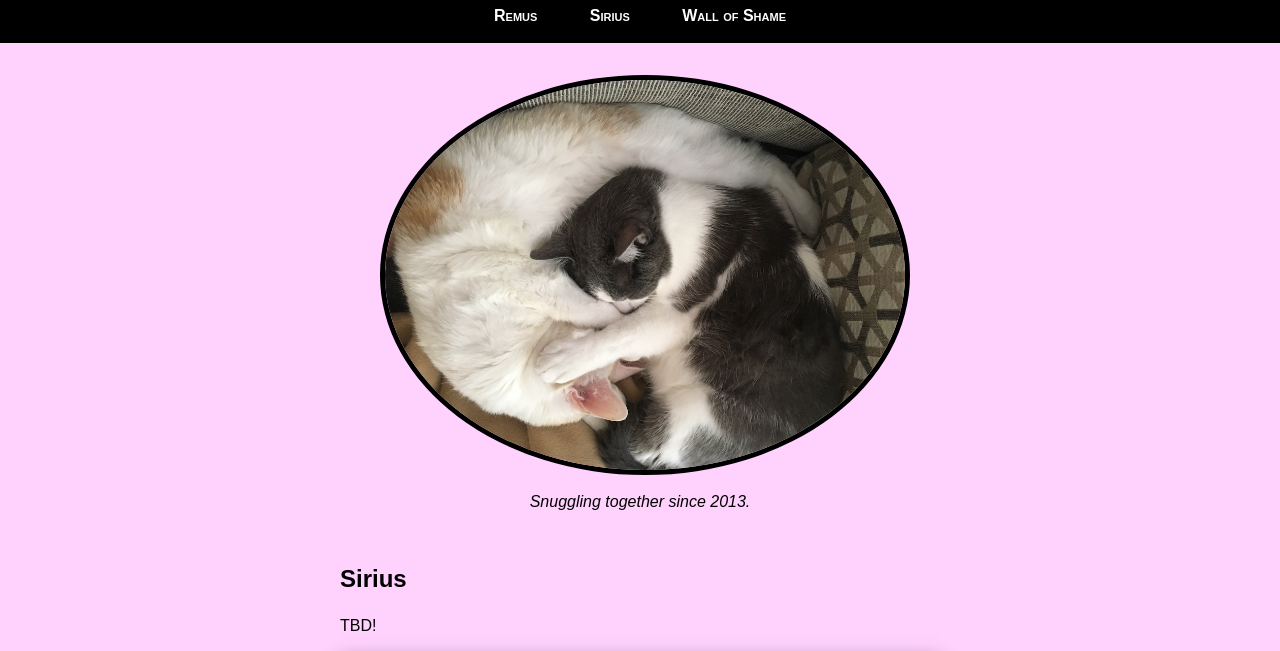
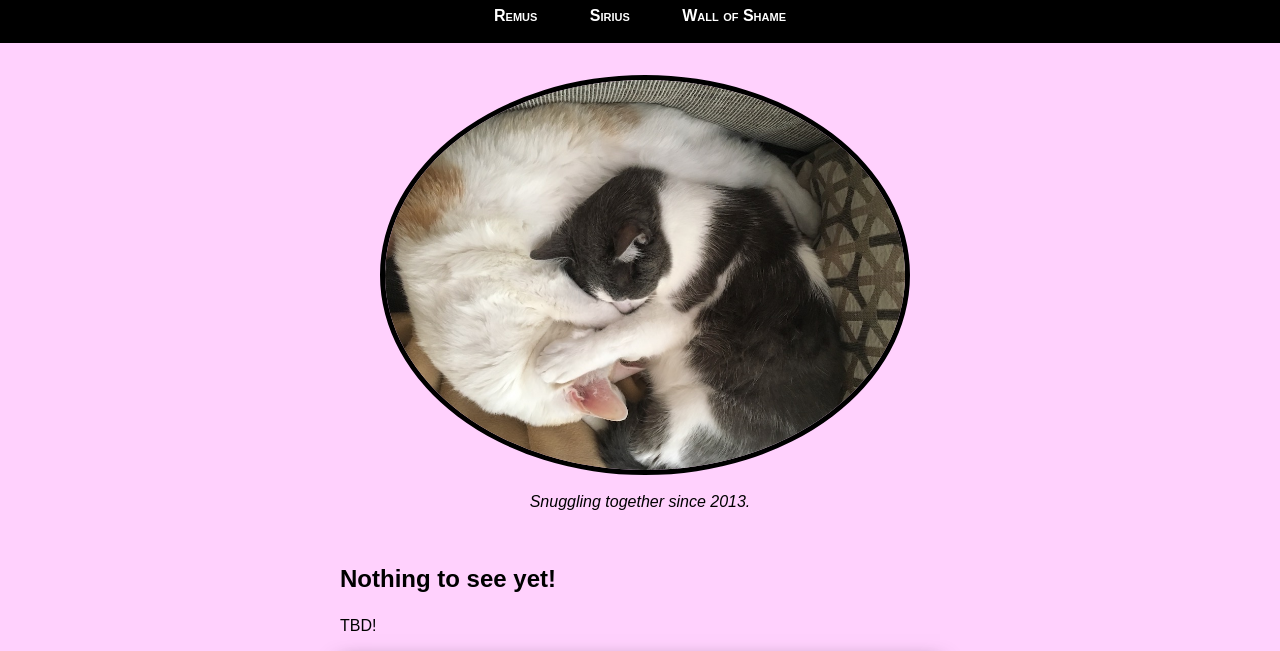
Before and after one commit to caitmuenster/cats, a plain HTML site: page shame.html in a window 1280 px wide. Shown: the part 121-772 px from the top of the page. Drawn offline with Linux system fonts and the light colour scheme.

Commit message:
updated shame

```diff
--- a/shame.html
+++ b/shame.html
@@ -26,7 +26,7 @@
       </figure>
     </section>
     <section>
-      <h2>Sirius</h2>
+      <h2>Nothing to see yet!</h2>
       <p>TBD!</p>
       <div class="trivia">
         <h3>Trivia</h3>
```
